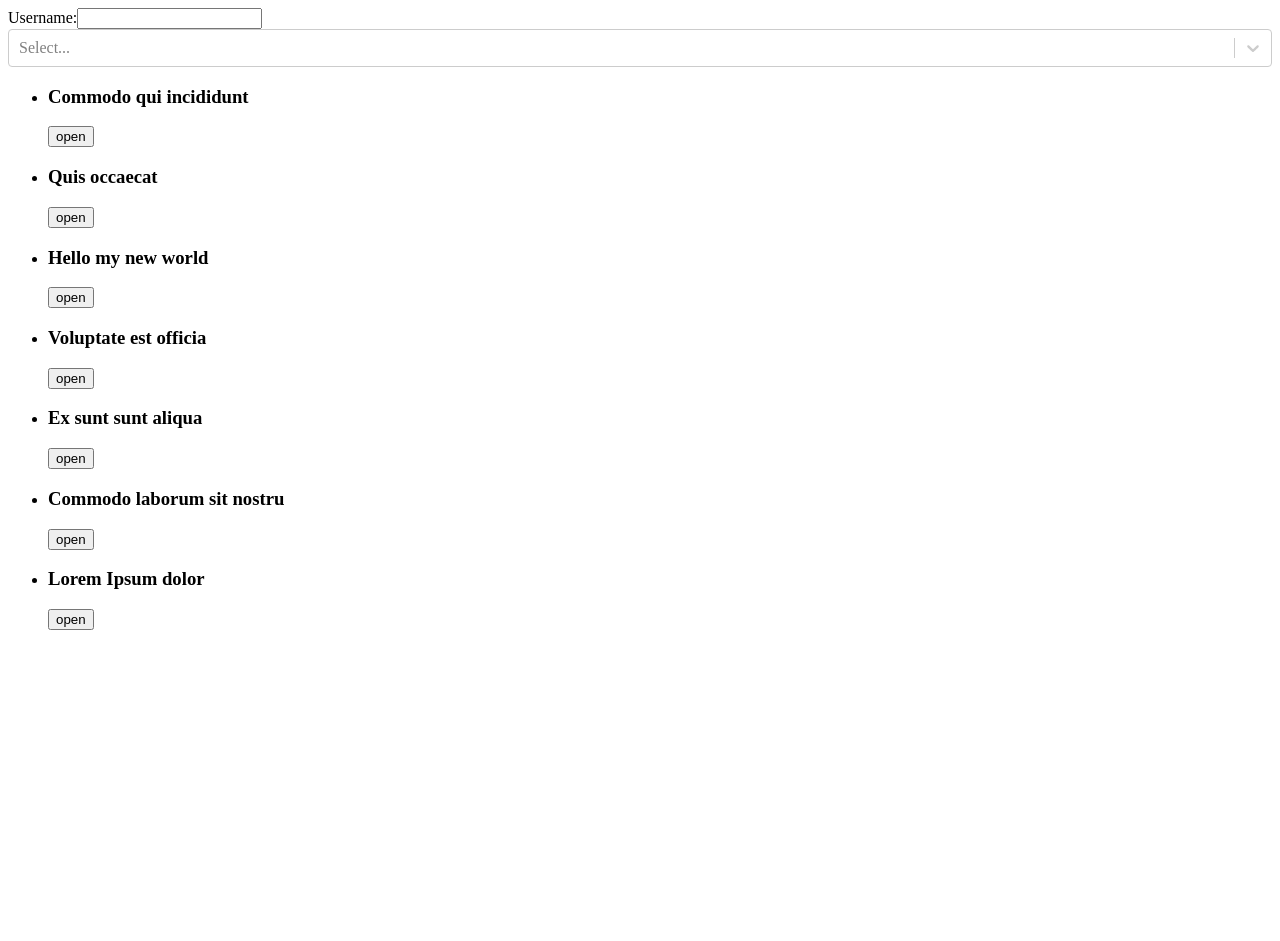
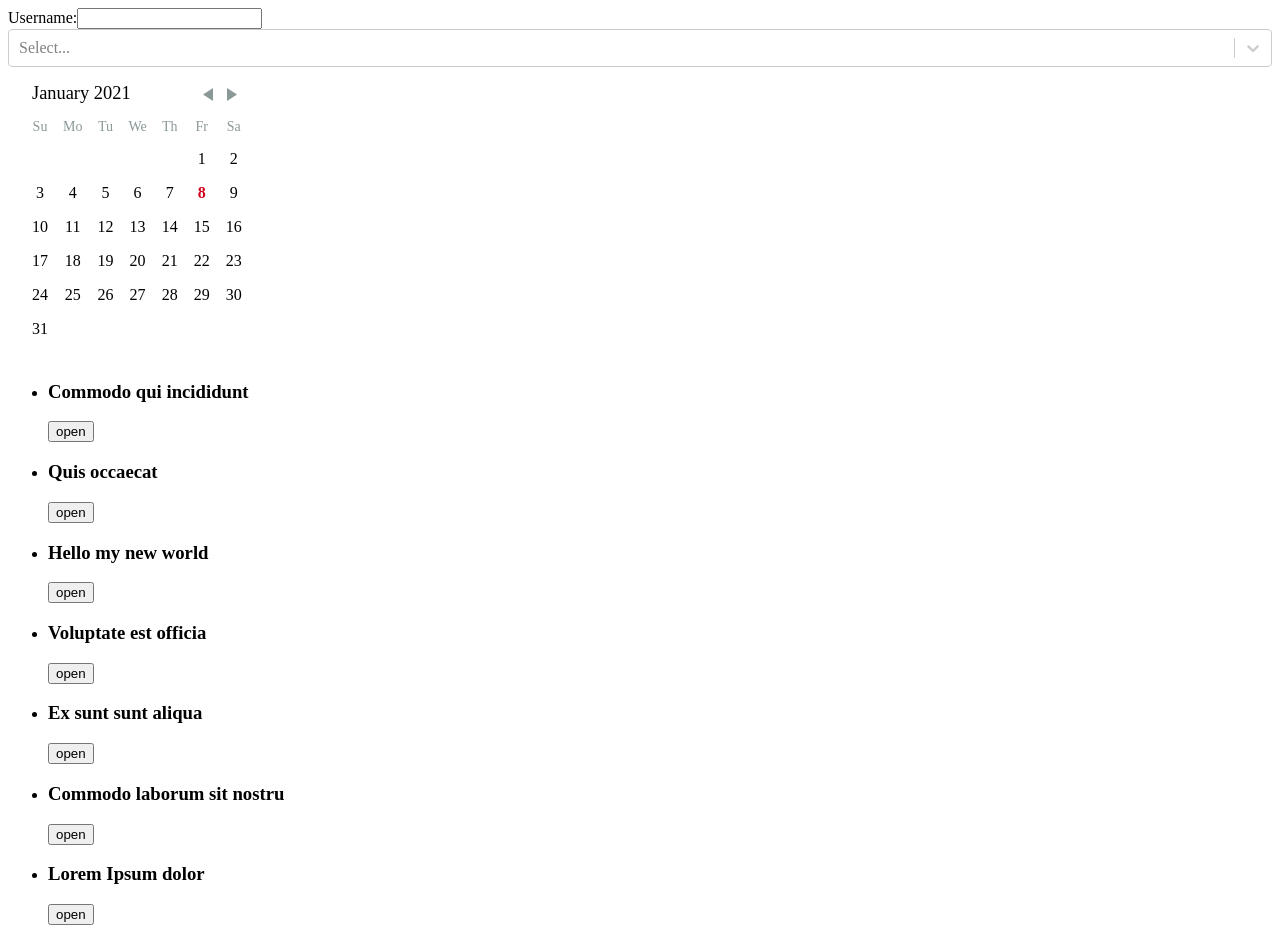
Before and after one commit to Melifaro2405/basic-react, a React (Create React App) app: page / in a window 1280 px wide. Before the commit the page ends 800 px from the top, so only its background shows below. Built offline with nearby package versions, Linux system fonts and the light colour scheme.

Commit message:
add comments & proptypes

```diff
--- a/package.json
+++ b/package.json
@@ -8,6 +8,7 @@
     "@testing-library/user-event": "^12.6.0",
     "prop-types": "^15.7.2",
     "react": "^17.0.1",
+    "react-day-picker": "^7.4.8",
     "react-dom": "^17.0.1",
     "react-scripts": "4.0.1",
     "react-select": "^3.1.1",
--- a/src/App.js
+++ b/src/App.js
@@ -1,34 +1,19 @@
 import React, {Component} from 'react'
-import Select from 'react-select'
-
 import ArticleList from './components/article-list'
 import articles from './fixtures'
 import UserForm from './components/user-form'
+import Filters from './components/filters/'
 
 class App extends Component {
-
-  state = {
-    openItem: null
-  }
-
   render() {
     return (
       <div>
         <UserForm />
-        <Select options={this.options} value={this.state.openItem} onChange={this.handleSelect} />
+        <Filters articles={articles} />
         <ArticleList articles={articles} />
       </div>
     )
   }
-
-  handleSelect = (openItem) => this.setState({openItem})
-
-  get options() {
-    return articles.map((article) => ({
-      label: article.title,
-      value: article.id
-    }))
-  }
 }
 
 export default App
--- a/src/components/article.js
+++ b/src/components/article.js
@@ -1,6 +1,23 @@
 import React, { PureComponent } from 'react'
+import PropTypes from 'prop-types'
+import CommentList from './comment-list'
 
 class Article extends PureComponent {
+
+  static propTypes = {
+    article: PropTypes.object.isRequired,
+    isOpen: PropTypes.bool,
+    toggleOpen: PropTypes.func.isRequired
+  }
+
+  state = {
+    hasError: false
+  }
+
+  componentDidCatch() {
+    this.setState({hasError: true})
+  }
+
   render() {
     const {article, isOpen} = this.props
 
@@ -8,14 +25,31 @@ class Article extends PureComponent {
       <div>
         <div>
           <h3>{article.title}</h3>
-          <button onClick={this.handleBtnClick}>{isOpen ? 'close' : 'open'}</button>
+          <button onClick={this.handleClick}>
+            {isOpen ? 'close' : 'open'}
+          </button>
         </div>
-        {isOpen && <section>{article.text}</section>}
+        {this.body}
       </div>
     )
   }
 
-  handleBtnClick = () => this.props.toggleOpen(this.props.article.id)
+  handleClick = () => this.props.toggleOpen(this.props.article.id)
+
+  get body() {
+    const {article, isOpen} = this.props
+
+    if (!isOpen) return null
+      if (this.state.hasError) return <div>Some Error in this article</div>
+
+    return (
+      <section>
+        {article.text}
+        <CommentList comments={article.comments} />
+      </section>
+    )
+
+  }
 }
 
 export default Article
--- /dev/null
+++ b/src/components/comment-list.js
@@ -0,0 +1,39 @@
+import React, { Component } from 'react'
+import Comment from './comment'
+import toggleOpen from '../hocs/toggle-open'
+
+class CommentList extends Component {
+  static defaultProps = {
+    comments: []
+  }
+
+  render() {
+    const {isOpen, toggleOpen} = this.props
+    const text = isOpen ? 'hide comments' : 'show comments'
+    return (
+      <div>
+        <button onClick={toggleOpen}>{text}</button>
+        {this.body}
+      </div>
+    )
+  }
+
+  get body() {
+    const {comments, isOpen} = this.props
+    if (!isOpen) return null
+
+    const body = comments.length
+      ? (<ul>
+          {comments.map((comment) => (
+            <li key={comment.id}>
+              <Comment comment={comment} />
+            </li>
+          ))}
+        </ul>)
+      : (<h3>No comments yet</h3>)
+
+    return <div>{body}</div>
+  }
+}
+
+export default toggleOpen(CommentList)
--- /dev/null
+++ b/src/components/comment.js
@@ -0,0 +1,16 @@
+import React from 'react'
+import PropTypes from 'prop-types'
+
+const Comment = ({comment}) => {
+  return (
+    <div>
+      {comment.text} <b>by {comment.user}</b>
+    </div>
+  )
+}
+
+Comment.propTypes = {
+  comment: PropTypes.object.isRequired
+}
+
+export default Comment
--- /dev/null
+++ b/src/components/filters/date-range.js
@@ -0,0 +1,32 @@
+import React, { Component } from 'react'
+import DayPicker, { DateUtils } from 'react-day-picker'
+
+import 'react-day-picker/lib/style.css'
+
+class DateRange extends Component {
+
+  state = {
+    from: null,
+    to: null
+  }
+
+  handleDayClick = (day) => {
+    this.setState(DateUtils.addDayToRange(day, this.state))
+  }
+
+  render() {
+    const { from, to } = this.state
+    const selectedRange = from && to && `${from.toDateString()} - ${to.toDateString()}`
+    return (
+      <div className="date-range">
+        <DayPicker
+          selectedDays={(day) => DateUtils.isDayInRange(day, { from, to })}
+          onDayClick={this.handleDayClick}
+        />
+        {selectedRange}
+      </div>
+    )
+  }
+}
+
+export default DateRange
--- /dev/null
+++ b/src/components/filters/index.js
@@ -0,0 +1,18 @@
+import React, { Component } from 'react'
+import DateRange from './date-range'
+import SelectFilter from './select'
+
+class Filters extends Component {
+  static propTypes = {}
+
+  render() {
+    return (
+      <div>
+        <SelectFilter articles={this.props.articles} />
+        <DateRange />
+      </div>
+    )
+  }
+}
+
+export default Filters
--- /dev/null
+++ b/src/components/filters/select.js
@@ -0,0 +1,31 @@
+import React, { Component } from 'react'
+import Select from 'react-select'
+
+class SelectFilter extends Component {
+
+  state = {
+    selected: null
+  }
+
+  handleChange = (selected) => this.setState({selected})
+
+  get options() {
+    return this.props.articles.map((article) => ({
+      label: article.title,
+      value: article.id
+    }))
+  }
+
+  render() {
+    return (
+      <Select
+        options={this.options}
+        value={this.state.selected}
+        onChange={this.handleChange}
+        isMulti
+      />
+    )
+  }
+}
+
+export default SelectFilter
--- a/src/hocs/accordion.js
+++ b/src/hocs/accordion.js
@@ -1,13 +1,16 @@
 import React, { Component } from 'react'
 
 // eslint-disable-next-line import/no-anonymous-default-export
-export default (OriginalComponent) => class DecoratedComponent extends Component {
+export default (OriginalComponent) =>
+  class DecoratedComponent extends Component {
 
   state = {
     openItemId: null
   }
 
-  toggleOpenItem = (openItemId) => this.setState({openItemId})
+  toggleOpenItem = (openItemId) => this.setState({
+    openItemId: openItemId === this.state.openItemId ? null : openItemId
+  })
 
   render() {
     return <OriginalComponent
--- /dev/null
+++ b/src/hocs/toggle-open.js
@@ -0,0 +1,23 @@
+import React, { Component } from 'react'
+
+export default (OriginalComponent) =>
+  class ToggleOpen extends Component {
+    state = {
+      isOpen: false
+    }
+
+    toggleOpen = () =>
+      this.setState((state) => ({
+        isOpen: !state.isOpen
+      }))
+
+    render() {
+      return (
+        <OriginalComponent
+          {...this.props}
+          {...this.state}
+          toggleOpen={this.toggleOpen}
+        />
+      )
+    }
+  }
--- a/src/index.js
+++ b/src/index.js
@@ -2,5 +2,4 @@ import React from 'react';
 import ReactDOM from 'react-dom';
 import App from './app';
 
-ReactDOM.render(<App />, document.getElementById('root')
-);
+ReactDOM.render(<App />, document.getElementById('root'));
```
Also changed, not shown: 2 other files (tests, documents, lock files or other folders).
